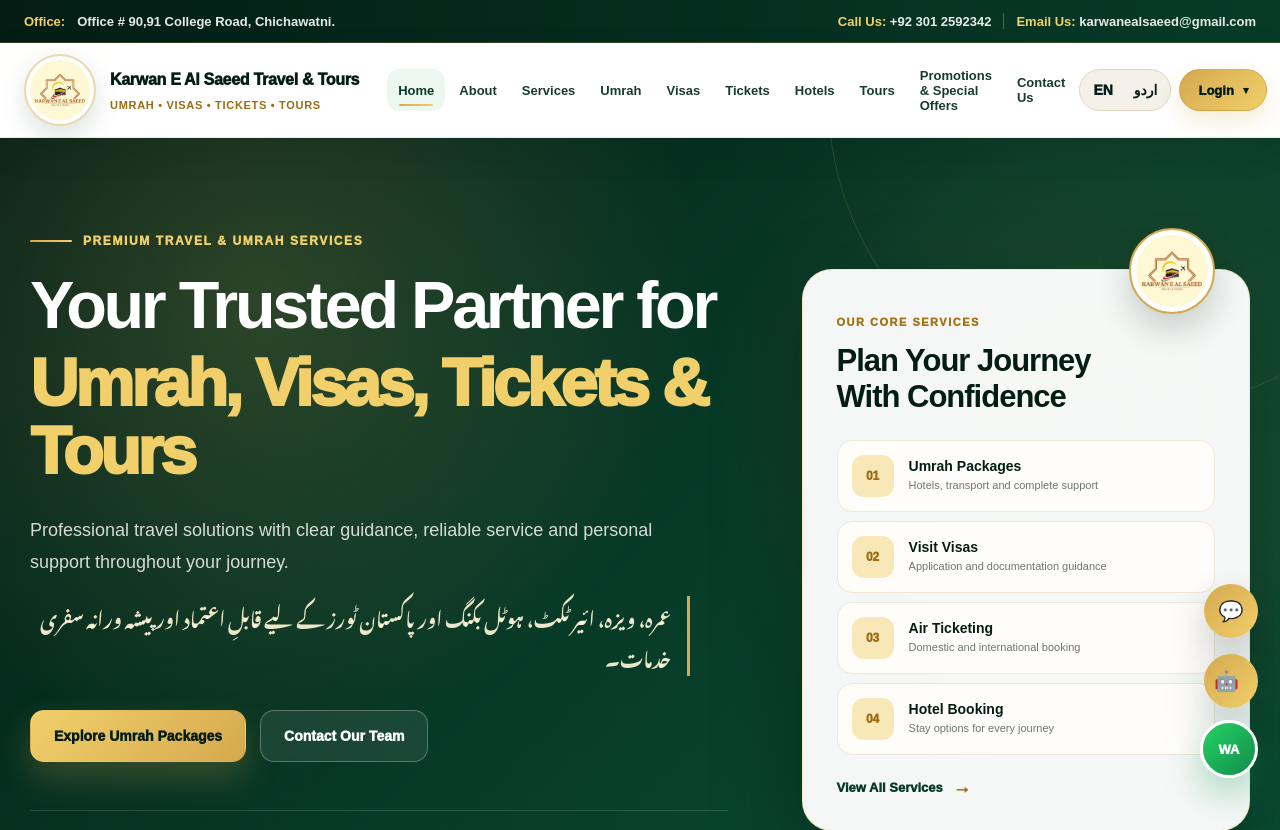
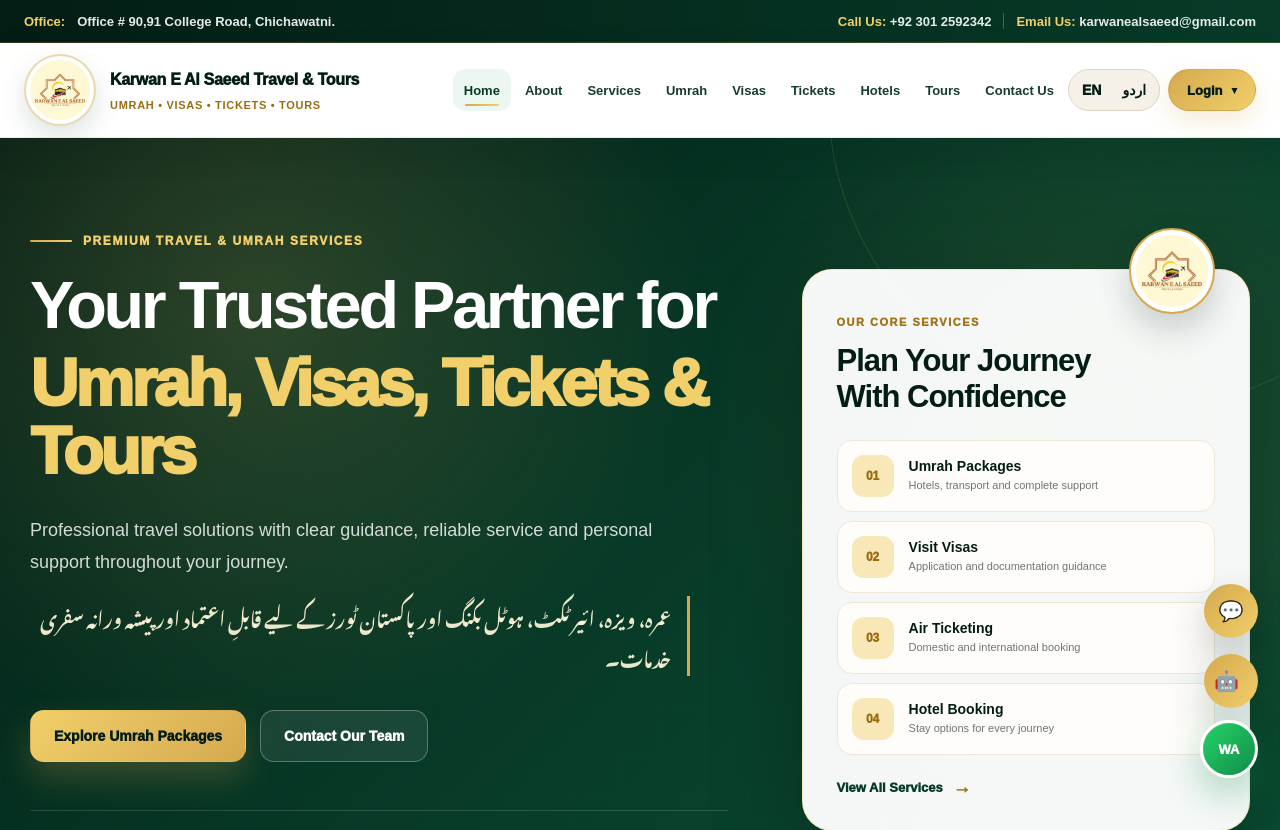
Before and after one commit to karwanealsaeed/karwanealsaeed-erp, a Laravel app: page / in a window 1280 px wide. Shown: the top 830 px of the page. Run offline with Laravel 12, Linux system fonts and the light colour scheme; data that the repository does not hold is empty; parts of the project's set-up code (start-up, migrations or seed data) failed here and were passed over.

Commit message:
chore: remove promotions link from website header

```diff
--- a/source/resources/views/website/layout.blade.php
+++ b/source/resources/views/website/layout.blade.php
@@ -210,7 +210,6 @@
                     </a>
 
 
-                    <a href="{{ route('website.promotions') }}" class="{{ request()->routeIs('website.promotions*') ? 'is-active' : '' }}">{{ __('promotions.title') }}</a>
                     <a href="{{ route('website.contact') }}"
                        class="{{ request()->routeIs('website.contact') ? 'is-active' : '' }}">
                         {{ __('website.contact_us') }}
@@ -255,7 +254,6 @@
                         <a href="{{ route('website.hotels') }}">{{ __('website.hotel_booking') }}</a>
                         <a href="{{ route('website.tours') }}">{{ __('website.pakistan_tours') }}</a>
                         <a href="{{ route('website.gallery') }}">{{ __('gallery.title') }}</a>
-                        <a href="{{ route('website.promotions') }}" class="{{ request()->routeIs('website.promotions*') ? 'is-active' : '' }}">{{ __('promotions.title') }}</a>
                         <a href="{{ route('website.contact') }}">{{ __('website.contact_us') }}</a>
 
                                                 <div class="kes-mobile-language-switcher">
```
